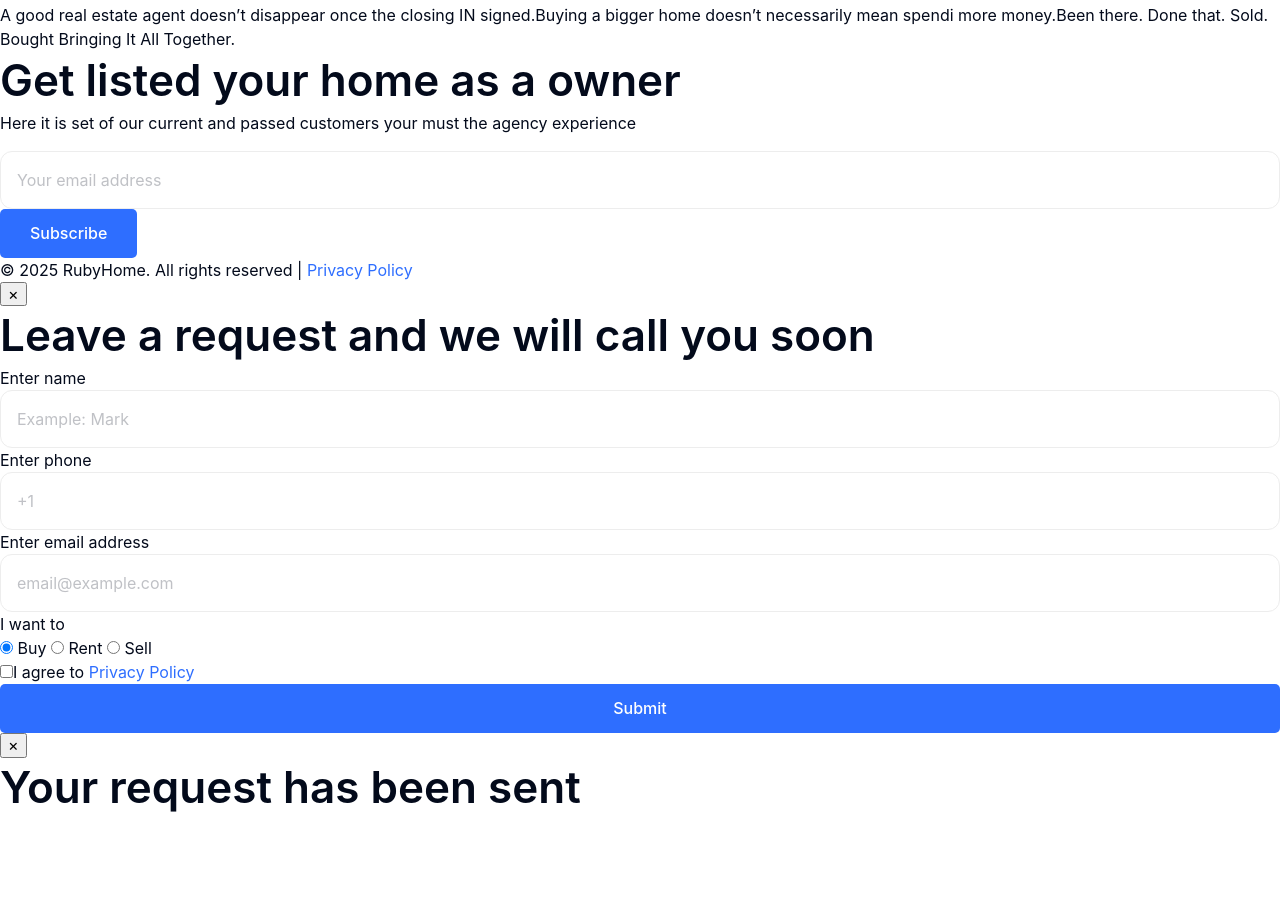
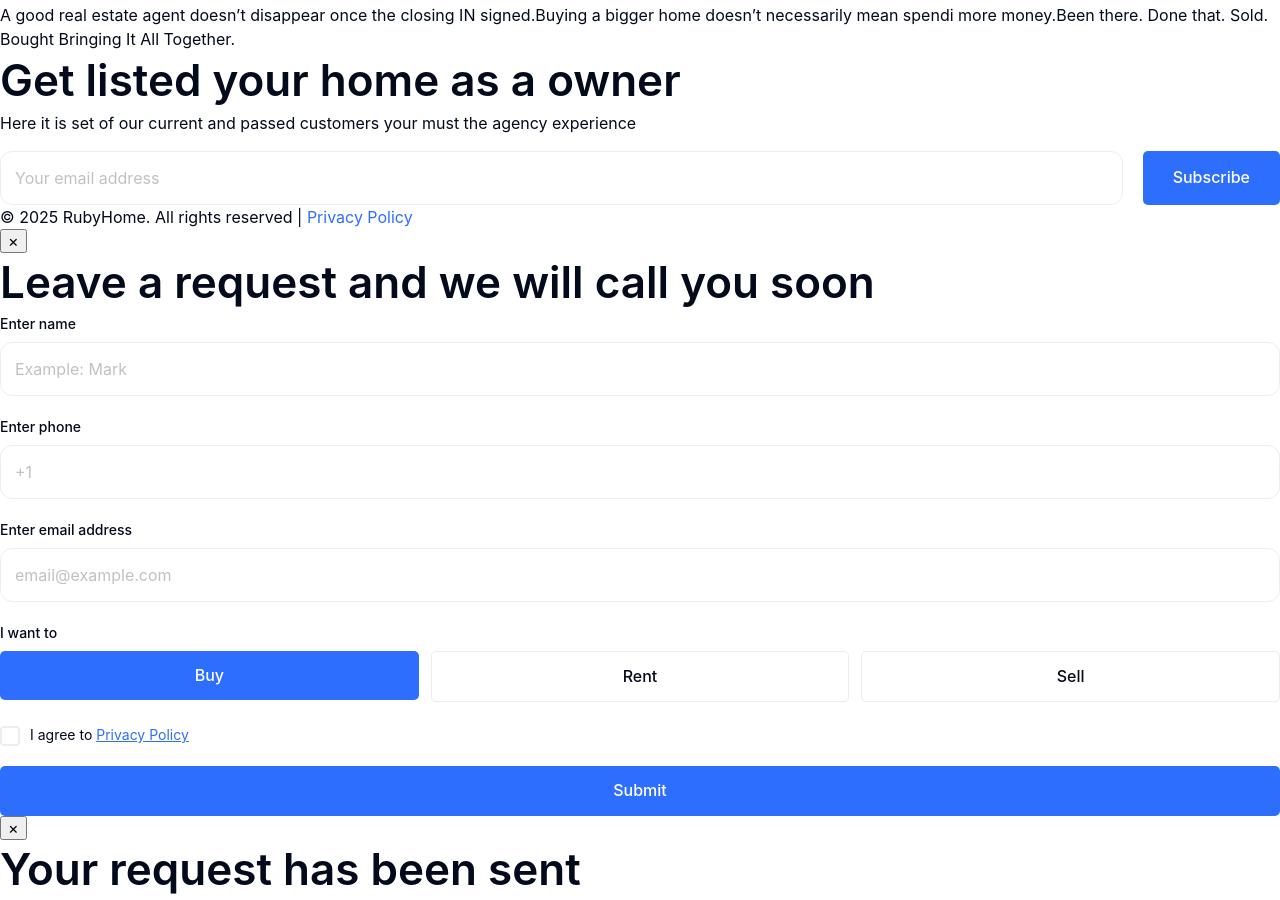
Before and after one commit to OlgaGulyakevich/rubyhome-landing, a website built with Vite: page index.html in a window 1280 px wide. Shown: the part 6697-7597 px from the top of the page. Before the commit the page ends 7515 px from the top, so only its background shows below. Built offline with nearby package versions, Linux system fonts and the light colour scheme; files whose address does not match are found by name.

Commit message:
refactor: update radio button styles to use button components and improve accessibility

```diff
--- a/index.html
+++ b/index.html
@@ -321,15 +321,15 @@
                     <div class="modal__radio-group">
                         <label class="modal__radio-label">
                             <input type="radio" name="type" value="buy" checked>
-                            <span class="modal__radio-text">Buy</span>
+                            <span class="button button--primary">Buy</span>
                         </label>
                         <label class="modal__radio-label">
                             <input type="radio" name="type" value="rent">
-                            <span class="modal__radio-text">Rent</span>
+                            <span class="button">Rent</span>
                         </label>
                         <label class="modal__radio-label">
                             <input type="radio" name="type" value="sell">
-                            <span class="modal__radio-text">Sell</span>
+                            <span class="button">Sell</span>
                         </label>
                     </div>
                 </div>
--- a/styles/components/input.css
+++ b/styles/components/input.css
@@ -144,7 +144,7 @@
    }
 
    /* ============================================
-   RADIO BUTTONS (Custom styled)
+   RADIO BUTTONS (Use button styles)
    ============================================ */
 
 .modal__radio-group {
@@ -155,68 +155,46 @@
 
 .modal__radio-label {
   position: relative;
-  display: inline-flex;
   flex: 1;
   min-width: 0;
   cursor: pointer;
 }
 
-/* Hide default radio - ПОЛНОСТЬЮ */
+/* Hide default radio completely */
 .modal__radio-label input[type='radio'] {
   position: absolute;
-  opacity: 0;
-  width: 1px;
-  height: 1px;
+  opacity: 0 ;
   pointer-events: none;
-  margin: -1px;
-  padding: 0;
-  overflow: hidden;
-  clip: rect(0, 0, 0, 0);
-  white-space: nowrap;
-  border: 0;
-  -webkit-appearance: none;
-  -moz-appearance: none;
-  appearance: none;
+  width: 0;
+  height: 0;
 }
 
-/* Custom radio button */
-.modal__radio-label .modal__radio-text {
+/* Button inside radio label takes full width */
+.modal__radio-label .button {
+  width: 100%;
   display: flex;
-  align-items: center;
   justify-content: center;
-  width: 100%;
-  min-height: 56px;
-  padding: var(--radio-button-padding);
-  background-color: var(--radio-button-bg);
-  border: var(--radio-button-border);
-  border-radius: var(--radio-button-radius);
-  color: var(--radio-button-text);
-  font-size: var(--font-size-sm);
-  font-weight: var(--font-weight-medium);
-  transition: all var(--transition-normal);
-  white-space: nowrap;
-  text-align: center;
-  user-select: none;
 }
 
-/* Hover state */
-.modal__radio-label:hover .modal__radio-text {
+/* Toggle button--primary class on checked */
+.modal__radio-label input[type='radio']:checked + span {
+  background-color: var(--button-primary-bg);
+  color: var(--button-primary-text);
+  border-color: var(--button-primary-bg);
+}
+
+/* Unchecked state - white with border */
+.modal__radio-label input[type='radio']:not(:checked) + span {
+  background-color: var(--color-bg-white);
+  color: var(--color-text-primary);
+  border: 1px solid var(--color-border-default);
+}
+
+/* Hover on unchecked */
+.modal__radio-label input[type='radio']:not(:checked) + span:hover {
   border-color: var(--color-primary);
 }
 
-/* Checked state */
-.modal__radio-label input[type='radio']:checked + .modal__radio-text {
-  background-color: var(--radio-button-bg-active);
-  border: var(--radio-button-border-active);
-  color: var(--radio-button-text-active);
-}
-
-/* Focus visible for keyboard navigation */
-.modal__radio-label input[type='radio']:focus-visible + .modal__radio-text {
-  outline: var(--focus-outline-width) var(--focus-outline-style)
-    var(--focus-outline-color);
-  outline-offset: var(--focus-outline-offset);
-}
 
    /* ============================================
       CHECKBOX (Custom styled)
--- a/styles/main.css
+++ b/styles/main.css
@@ -11,6 +11,7 @@
 
 /* 2. Components - In page order */
 @import './components/button.css';
+@import './components/input.css';
 @import './components/header.css';
 @import './components/hero.css';
 @import './components/partners.css';
```
